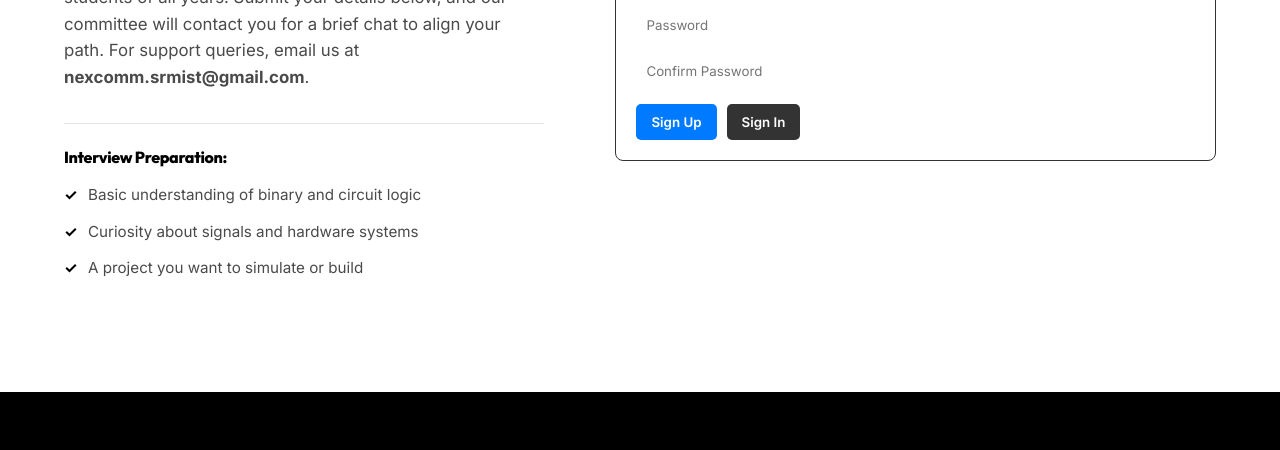
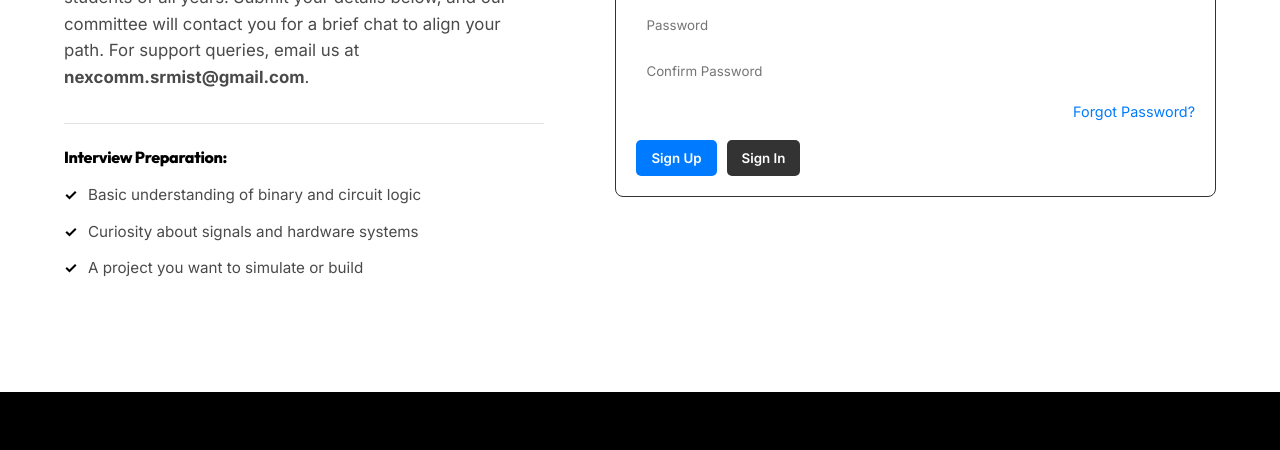
Before and after one commit to nexcommsrmist-create/website, a website with bundled scripts: page index.html in a window 1280 px wide. Shown: the part 6170-6620 px from the top of the page. Built offline with nearby package versions, Linux system fonts and the light colour scheme.

Commit message:
Update index.html

```diff
--- a/index.html
+++ b/index.html
@@ -639,7 +639,7 @@
             <input type="text" id="name-input" placeholder="Full Name" style="margin-bottom: 10px; width: 100%; padding: 10px;">
             <input type="email" id="email-input" placeholder="Academic Email For eg @srmist.edu.in" style="margin-bottom: 10px; width: 100%; padding: 10px;">
             <input type="password" id="password-input" placeholder="Password" style="margin-bottom: 10px; width: 100%; padding: 10px;">
-            <input type="password" id="confirm-password-input" placeholder="Confirm Password" style="margin-bottom: 15px; width: 100%; padding: 10px;">
+            <input type="password" id="confirm-password-input" placeholder="Confirm Password" style="margin-bottom: 10px; width: 100%; padding: 10px;"><div style="text-align: right; margin-bottom: 15px;"><a href="#" id="forgot-password-link" style="color: #007bff; font-size: 0.9em; text-decoration: none;">Forgot Password?</a></div>
 
             <div style="display: flex; gap: 10px; flex-wrap: wrap;">
               <button id="sign-up-btn" style="padding: 10px 15px; background-color: #007bff; color: #fff; border: none; border-radius: 5px; cursor: pointer; font-weight: 600;">Sign Up</button>
```
